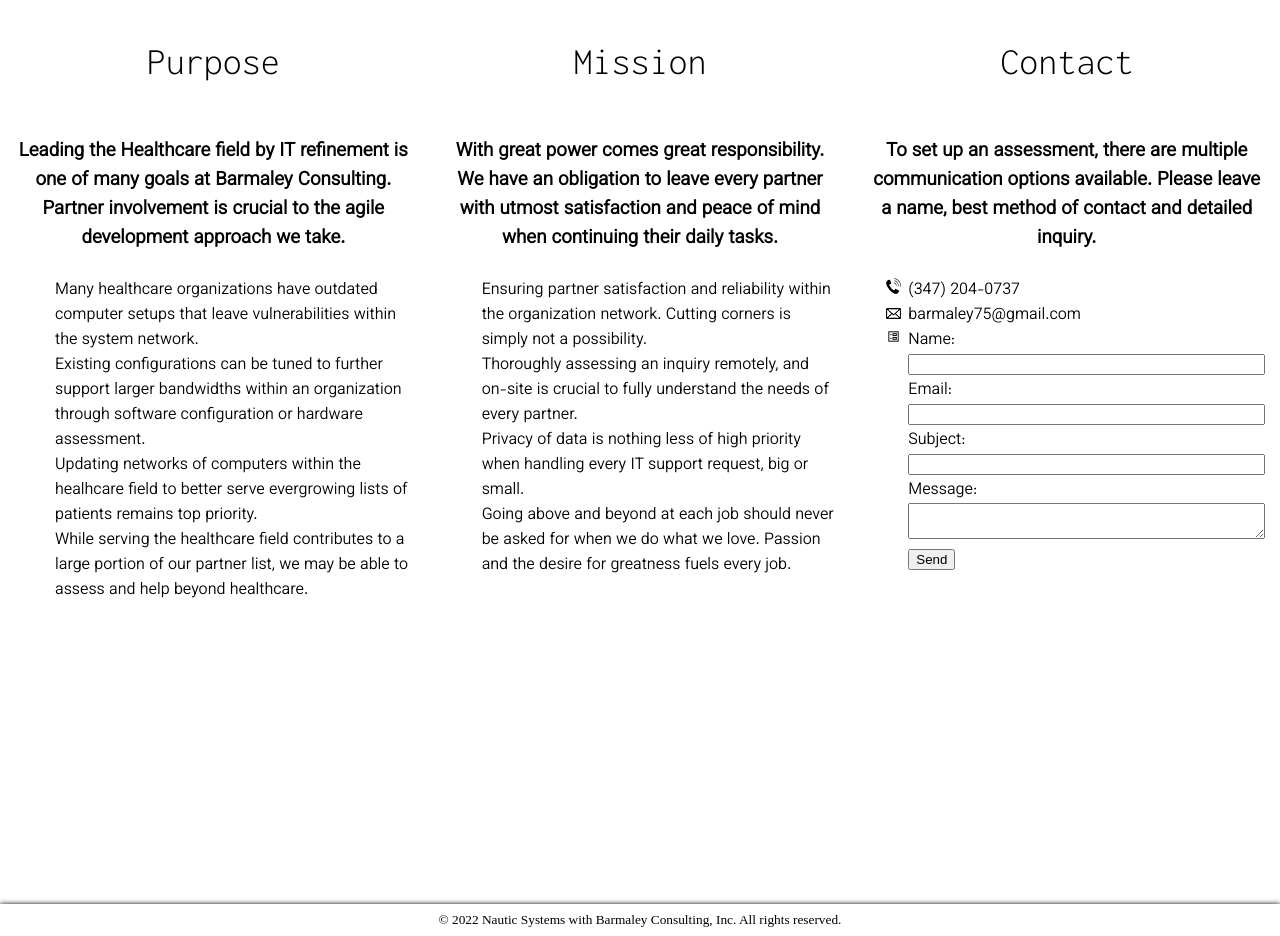
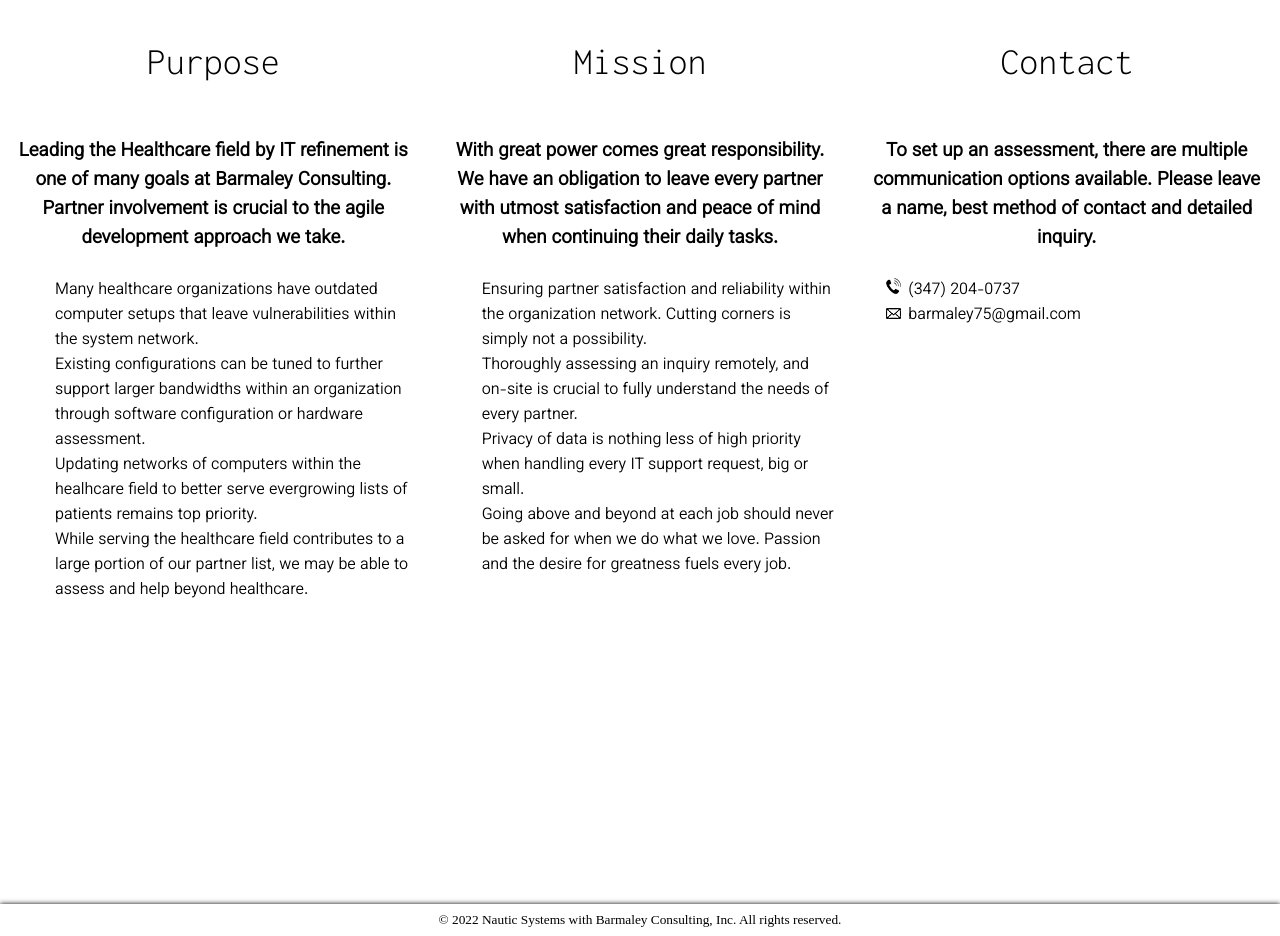
Before and after one commit to leardkelmendi/barmaleyconsulting, a React app: page / in a window 1280 px wide. Shown: the part 2501-3437 px from the top of the page. Built offline with nearby package versions, Linux system fonts and the light colour scheme; some packages are replaced by stand-ins of ours; a web font is replaced by a local one.

Commit message:
Revert "added form to contact"
This reverts commit b158187c8366a5b465c022cbd165c0fa51b09d19.

```diff
--- a/package.json
+++ b/package.json
@@ -7,7 +7,6 @@
     "@testing-library/jest-dom": "^5.16.4",
     "@testing-library/react": "^12.1.4",
     "@testing-library/user-event": "^13.5.0",
-    "emailjs-com": "^3.2.0",
     "react": "^18.0.0",
     "react-dom": "^18.0.0",
     "react-scripts": "5.0.0",
--- a/src/components/Main.js
+++ b/src/components/Main.js
@@ -1,5 +1,4 @@
 import React from "react"
-import ContactUs from "./contactForm"
 import deskserv from "../images/desktop&server.png"
 import camera from "../images/camera.png"
 import data from "../images/data.png"
@@ -283,11 +282,6 @@
                                 <li id="email">
                                 <a href="mailto:barmaley75@gmail.com">barmaley75@gmail.com</a>
                                 </li>
-                                <li id="form">
-                                    <div>
-                                        {ContactUs()}
-                                    </div>
-                                </li>
                             </ul>
                         </div>
                     </div>
--- a/src/components/contactForm.js
+++ /dev/null
@@ -1,43 +0,0 @@
-import emailjs from 'emailjs-com'
-import React from 'react'
-
-export default function ContactUs() {
-
-    function sendEmail(e) {
-        e.preventDefault();
-
-    emailjs.sendForm('service_4zmrqgi', 'template_4c0fmp6', e.target, 'XuEV1_8-8ZfDQ9q4h')
-        .then((result) => {
-            console.log(result.text);
-        }, (error) => {
-            console.log(error.text);
-        });
-        e.target.reset()
-    }
-
-    return (
-        <div>
-            <div className="form">
-                <form onSubmit={sendEmail}>
-                  <div>
-                    <label>Name: </label>
-                    <input type="text" name="name" className="formBox" />
-                  </div>
-                  <div>
-                    <label>Email: </label>
-                    <input type="email" name="email" className="formBox" />
-                  </div>
-                  <div>
-                    <label>Subject: </label>
-                    <input type="text" name="subject" className="formBox" />
-                  </div>
-                  <div>
-                    <label>Message: </label>
-                    <textarea name="message" className="formBox" />
-                  </div>
-                  <input type="submit" value="Send" />
-                </form>
-            </div>
-        </div>
-      );
-}
--- a/src/style.css
+++ b/src/style.css
@@ -179,14 +179,6 @@
     list-style-image: url('./images/email.png');
 }
 
-#form {
-    list-style-image: url('./images/form.png');
-}
-
 .spacer {
     margin-bottom: 50px;
 }
-
-.formBox {
-    width: 100%;
-}
```
Also changed, not shown: src/images/form.png (deleted), 1 other file.
